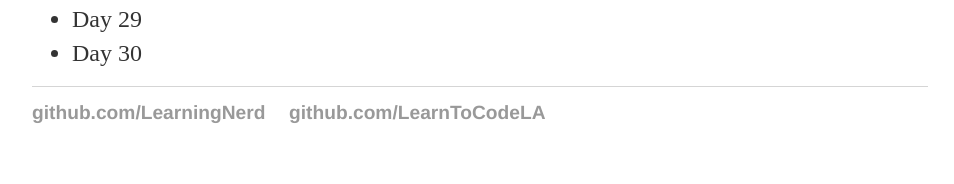
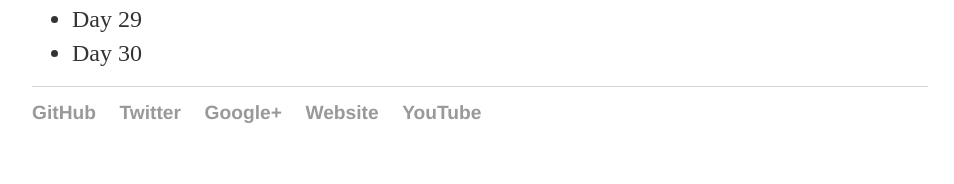
Before and after one commit to LearningNerd/30DaysOfWebDev, a Jekyll site: the page built from index.html, in a window 1280 px wide. Shown: the part 1364-1548 px from the top of the page, without its empty margins (160-1114 px from the left). Built offline with Jekyll 4.4.1, drawn with Linux system fonts in a browser that asks for light colours.

Commit message:
Added footer links

```diff
--- a/_layouts/default.html
+++ b/_layouts/default.html
@@ -16,8 +16,11 @@
 	{{ content }}
 	<footer>
     	<ul>
-        	<li><a href="https://github.com/LearningNerd">github.com/LearningNerd</a></li>
-        	<li><a href="https://github.com/LearnToCodeLA">github.com/LearnToCodeLA</a></li>
+        	<li><a href="https://github.com/LearningNerd/">GitHub</a></li>
+        	<li><a href="https://twitter.com/LearningNerd">Twitter</a></li>
+        	<li><a href="https://plus.google.com/+LizKrane">Google+</a></li>
+        	<li><a href="http://www.learningnerd.com/">Website</a></li>
+        	<li><a href="https://www.youtube.com/user/LearningNerd">YouTube</a></li>
 	</ul>
 	</footer>
 	</body>
```
